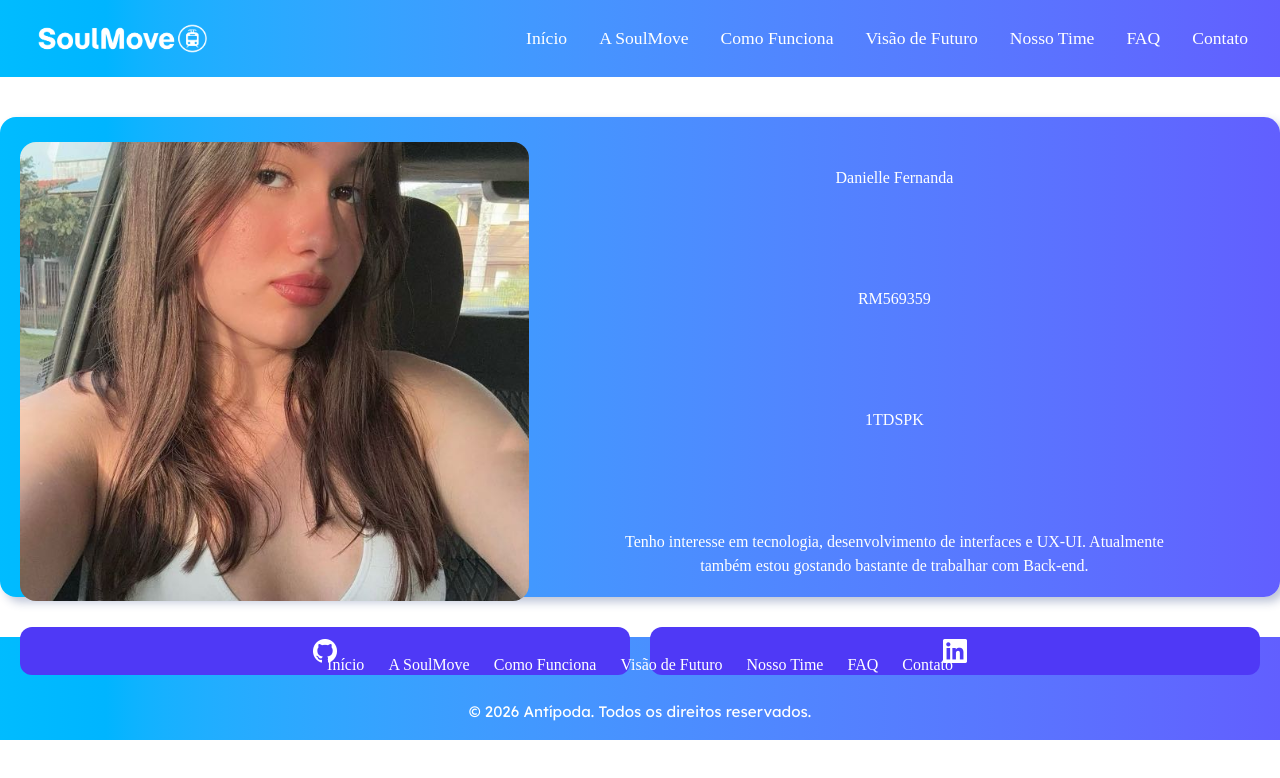
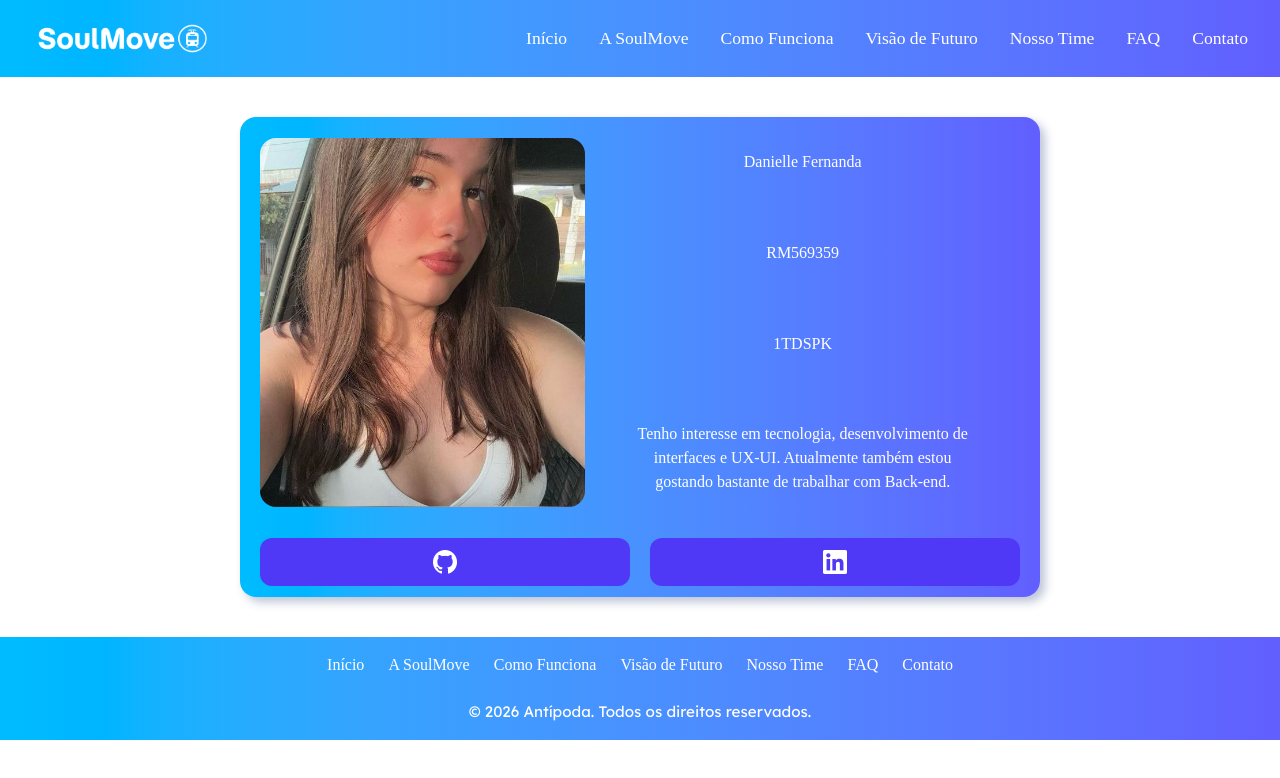
Before and after one commit to paulo-henrique253/soulmove-front-3, a React (Vite) app: page /integrantes/danielle in a window 1280 px wide. Shown: the top 778 px of the page. Built offline with nearby package versions, Linux system fonts and the light colour scheme; a web font is replaced by a local one.

Commit message:
Fix: largura integrante

```diff
--- a/src/pages/Integrante.tsx
+++ b/src/pages/Integrante.tsx
@@ -15,7 +15,7 @@ function Integrante(){
 
     return (
         <div className="py-10 flex justify-center text-center">
-            <div className="bg-linear-to-r from-sky-400 to-indigo-500 [box-shadow:5px_5px_10px_0px_rgba(37,_59,_121,_0.3)] h-120 px-5 self-center rounded-2xl grid items-center justify-center">
+            <div className="bg-linear-to-r from-sky-400 to-indigo-500 [box-shadow:5px_5px_10px_0px_rgba(37,_59,_121,_0.3)] h-120 px-5 self-center rounded-2xl grid items-center justify-center max-w-200">
                 <img src={integrante.foto} alt="Foto do integrante"
                     className=" h-[90%] w-full  object-cover self-center row-[1/5] col-[1/2] rounded-2xl"
                 />
```
